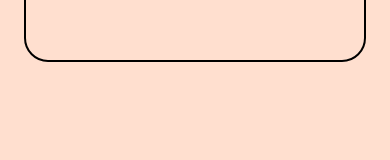
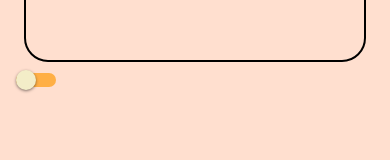
Before and after one commit to liebespaar93/react_native_r3f, a React Native app: screen / in a window 390 px wide. Shown: the part 140-300 px from the top of the page. Built offline with nearby package versions, Linux system fonts and the light colour scheme.

Commit message:
add switch

```diff
--- a/App.tsx
+++ b/App.tsx
@@ -7,6 +7,7 @@ import SectionListTutorial from './components/tutorial/SectionListTutorial';
 import { StatusBar } from 'expo-status-bar';
 import { useState } from 'react';
 import InputTextTutorial from './components/tutorial/InputTextTutorial';
+import SwitchTutorial from './components/tutorial/SwitchTutorial';
 
 export default function App() {
   const dimensions = useWindowDimensions();
@@ -17,6 +18,7 @@ export default function App() {
     <SafeAreaView style={styles.safeContainer}>
       <View style={styles.container}>
         <InputTextTutorial />
+        <SwitchTutorial />
       </View>
     </SafeAreaView>
   );
--- /dev/null
+++ b/components/tutorial/SwitchTutorial.tsx
@@ -0,0 +1,24 @@
+import React, { useState } from 'react'
+import { StyleSheet, Switch } from 'react-native'
+
+function SwitchTutorial() {
+  const [mode, setMode] = useState(false);
+
+  return (
+    <Switch
+      value={mode}
+      onValueChange={() => {setMode((value) => !value)}}
+      style={styles.switch}
+      trackColor={{ false: "#FFAF45", true: "#FFAF45" }}
+      thumbColor='#F3EDC8'
+    />
+  )
+}
+
+export default SwitchTutorial
+
+const styles = StyleSheet.create({
+  switch: {
+
+  }
+})
```
Also changed, not shown: 1 other file (tests, documents, lock files or other folders).
